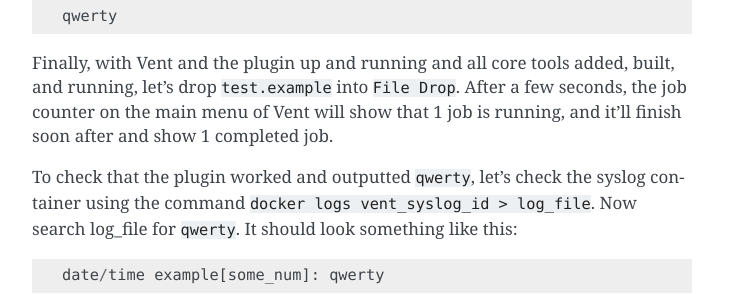
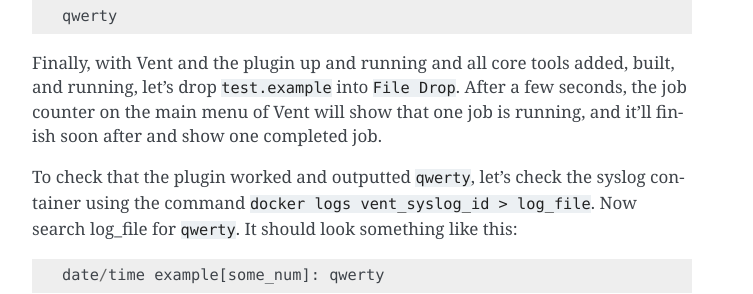
Before and after one commit to CyberReboot/vent, a Sphinx documentation site: the page built from docs/source/build_plugin.rst, in a window 1280 px wide and 900 px high, scrolled down 2357 px. Shown: the part 375-669 px from the top of the window, without its empty margins (388-1141 px from the left). Built offline with Sphinx 7.4.7, drawn with Linux system fonts in a browser that asks for light colours; pages that are not in the unit, such as notebooks, are missing from menus; some of the changed text lies outside the part shown.

Commit message:
more english proofreading

```diff
--- a/docs/source/build_plugin.rst
+++ b/docs/source/build_plugin.rst
@@ -142,8 +142,8 @@ To test, let's create a test file.
 
 Finally, with Vent and the plugin up and running and all core tools added, built,
 and running, let's drop ``test.example`` into ``File Drop``. After a few
-seconds, the job counter on the main menu of Vent will show that 1 job is
-running, and it'll finish soon after and show 1 completed job.
+seconds, the job counter on the main menu of Vent will show that one job is
+running, and it'll finish soon after and show one completed job.
 
 To check that the plugin worked and outputted ``qwerty``, let's check the syslog
 container using the command ``docker logs vent_syslog_id > log_file``. Now
```
Also changed, not shown: other parts of docs/source/build_plugin.rst (+3 -3 lines).
